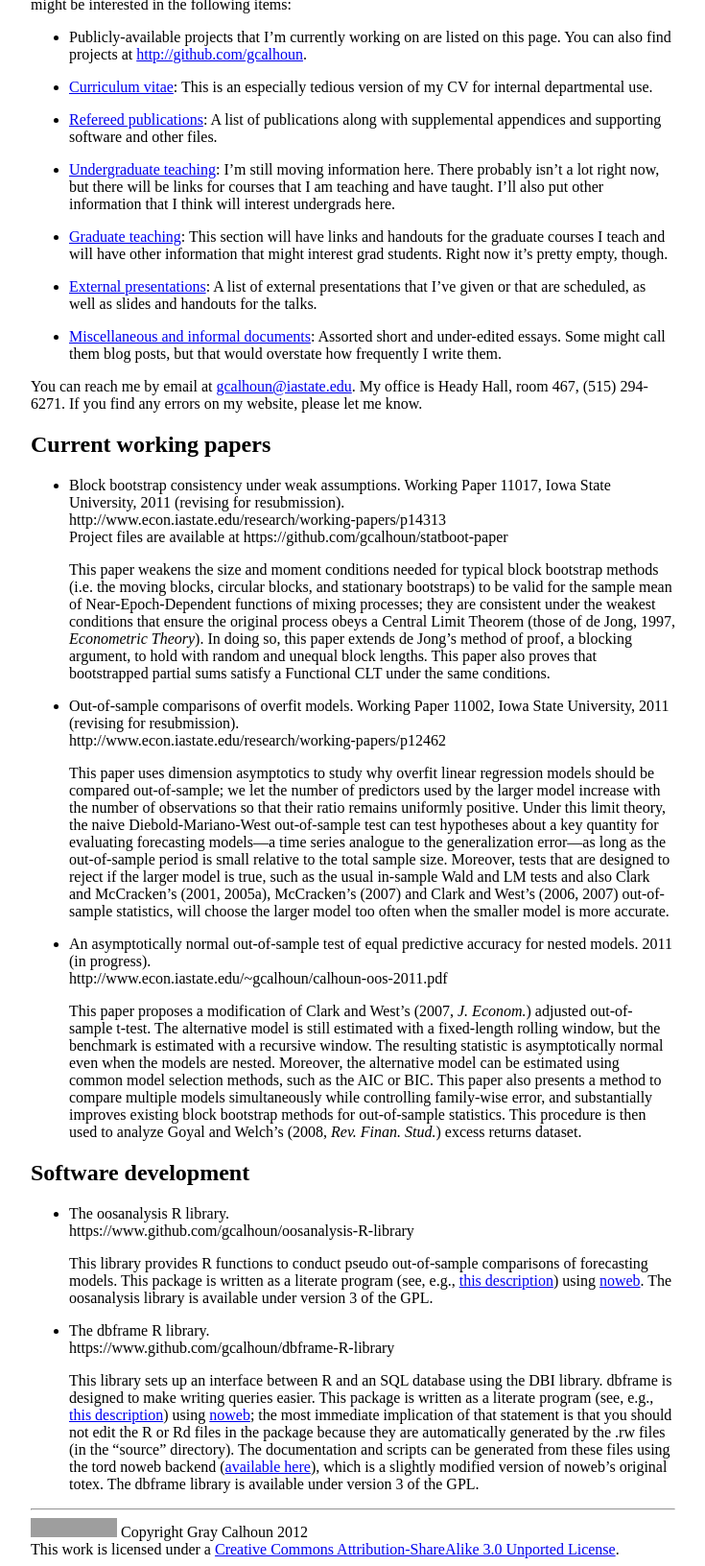
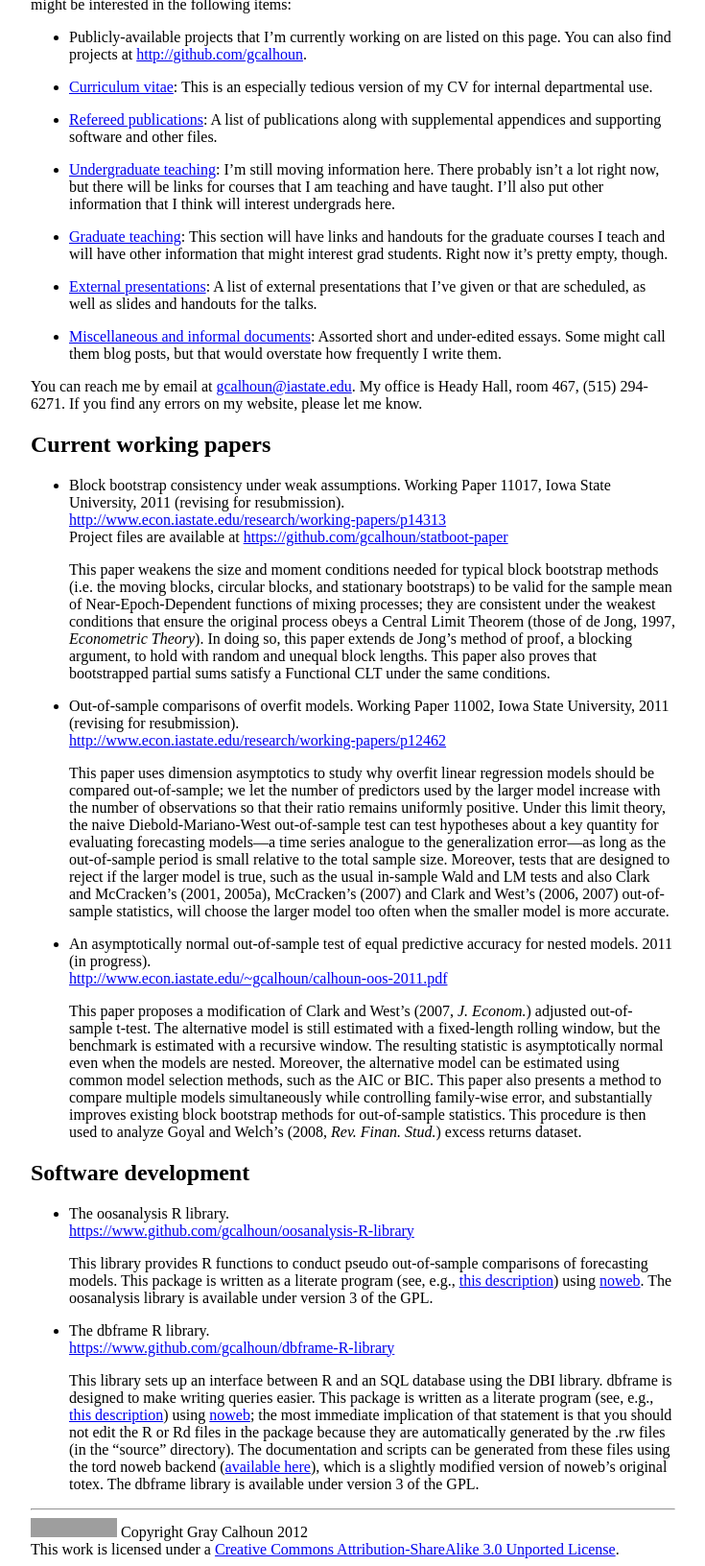
Before and after one commit to mmkuang/grayclhn.github.io, a Jekyll site: the page built from index.md, in a window 1280 px wide, cut to the strip 244-1876 px from the top of the page. Shown: the whole strip at 96% size, without its empty margins (272-1007 px from the left). Built offline with Jekyll 4.4.1, drawn with Linux system fonts in a browser that asks for light colours; grey boxes are pictures that could not be loaded.

Commit message:
Reactivated links

```diff
--- a/index.md
+++ b/index.md
@@ -55,7 +55,7 @@ Current working papers
 
 {% for doc in site.categories.working %}
 * {{ doc.title }}. {{ doc.info }}
-  {{ doc.link }}
+  <{{ doc.link }}>
   {{ doc.notes }}
   {{ doc.content }}
 
@@ -66,7 +66,7 @@ Software development
 
 {% for doc in site.categories.software %}
 * {{ doc.title }}.  {{ doc.info }}
-  {{ doc.link }}
+  <{{ doc.link }}>
   {{ doc.notes }}
   {{ doc.content }}
 
```
Also changed, not shown: working/_posts/2012-05-19-statboot.md (+1 -1 lines).
